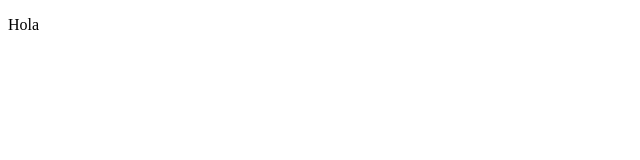
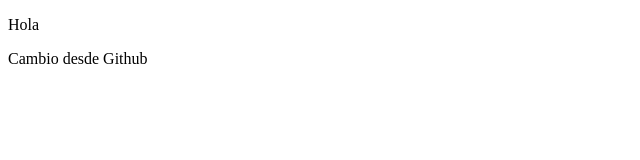
Before and after one commit to MartinTissera/PruebaVSC, a plain HTML site: page index.html in a window 1280 px wide. Shown: the whole page, without its empty margins (0-640 px from the left). Drawn offline with Linux system fonts and the light colour scheme.

Commit message:
Update index.html

```diff
--- a/index.html
+++ b/index.html
@@ -7,5 +7,6 @@
 </head>
 <body>
     <p>Hola</p>
+    <p>Cambio desde Github<p>
 </body>
 </html>
```
